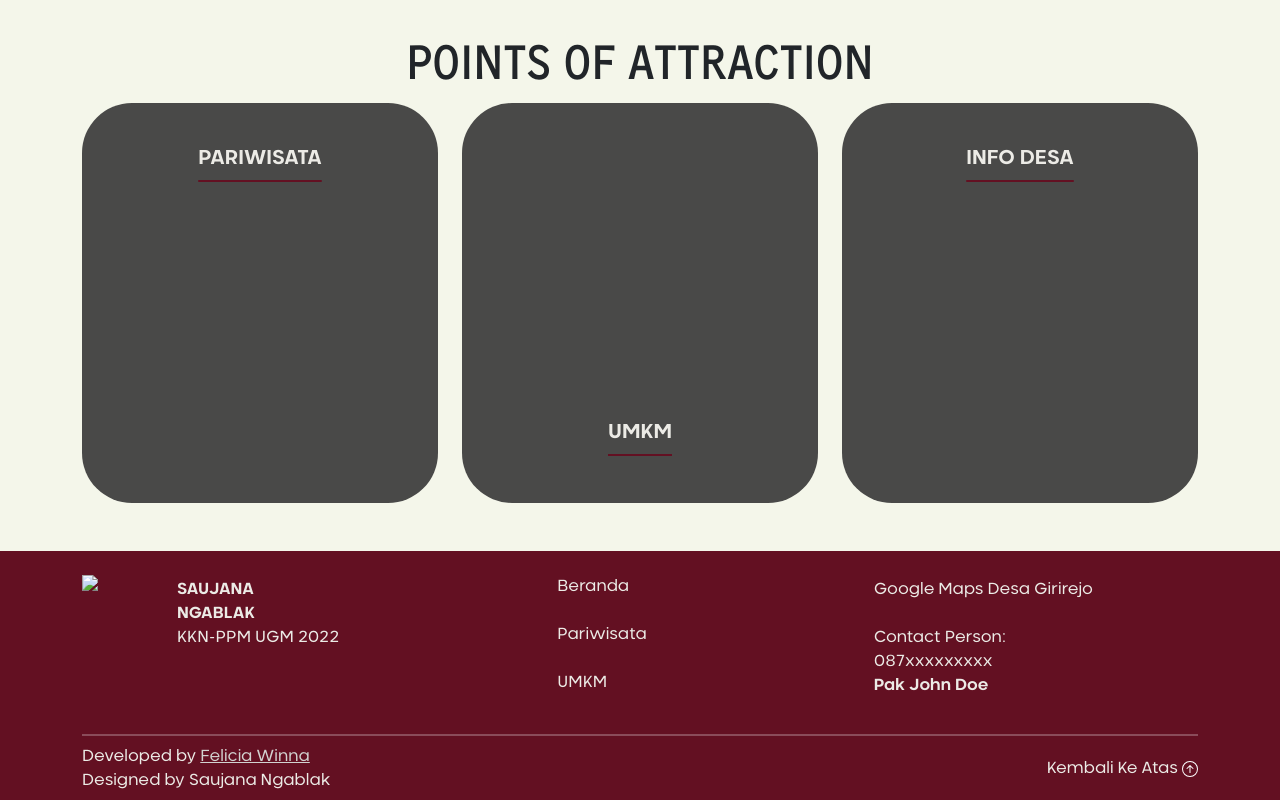
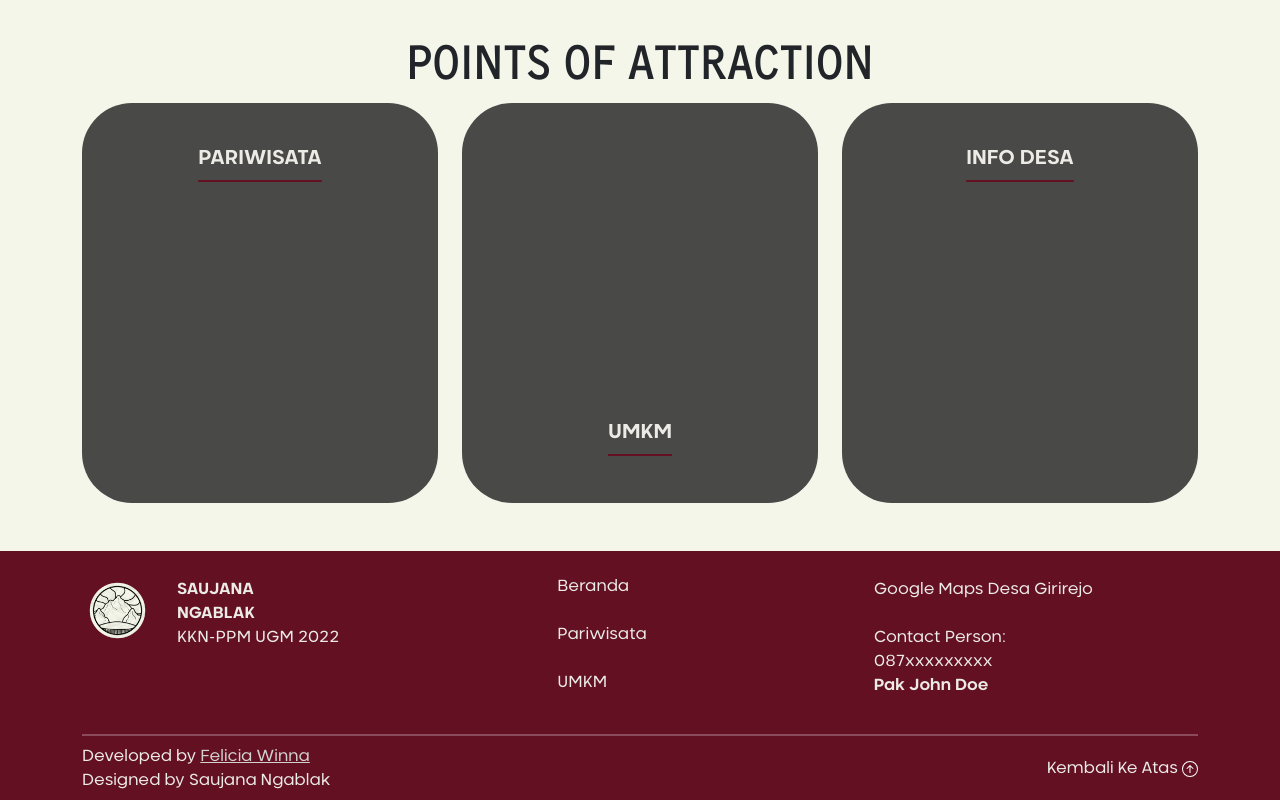
Before and after one commit to feliciawnn/sn-girirejo, a plain HTML site: page index.html in a window 1280 px wide. Shown: the part 1336-2136 px from the top of the page. Drawn offline with nearby package versions, Linux system fonts and the light colour scheme.

Commit message:
added missing logo

```diff
--- a/index.html
+++ b/index.html
@@ -76,7 +76,7 @@
             <div class="container">
                 <div class="row">
                     <div class="col-1">
-                        <img class="logo" src="./images/logo.png">
+                        <img class="logo" src="./media/logo.png">
                     </div>
                     <div class="col">
                         <p class="footer-txt footer-top" style="font-weight: bold;">SAUJANA</p>
```
Also changed, not shown: pariwisata.html (+1 -1 lines), umkm.html (+1 -1 lines), media/logo.png (added).
